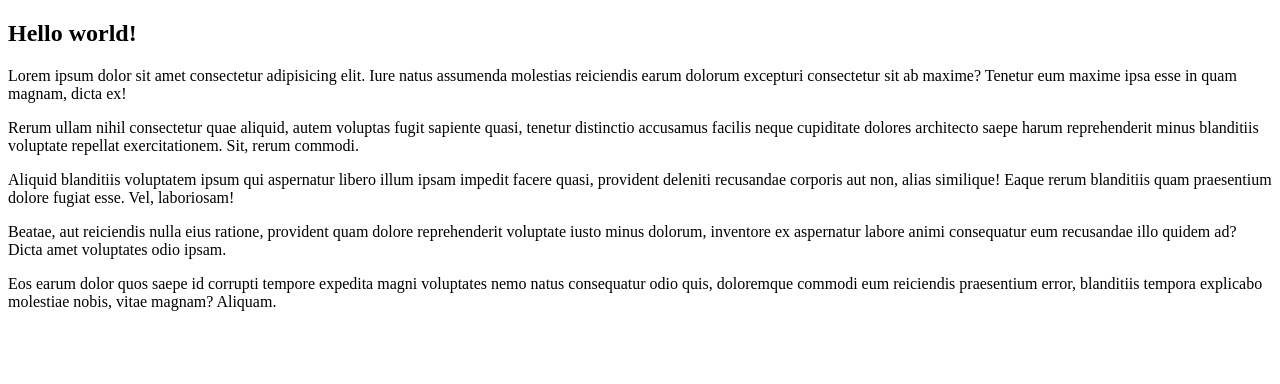
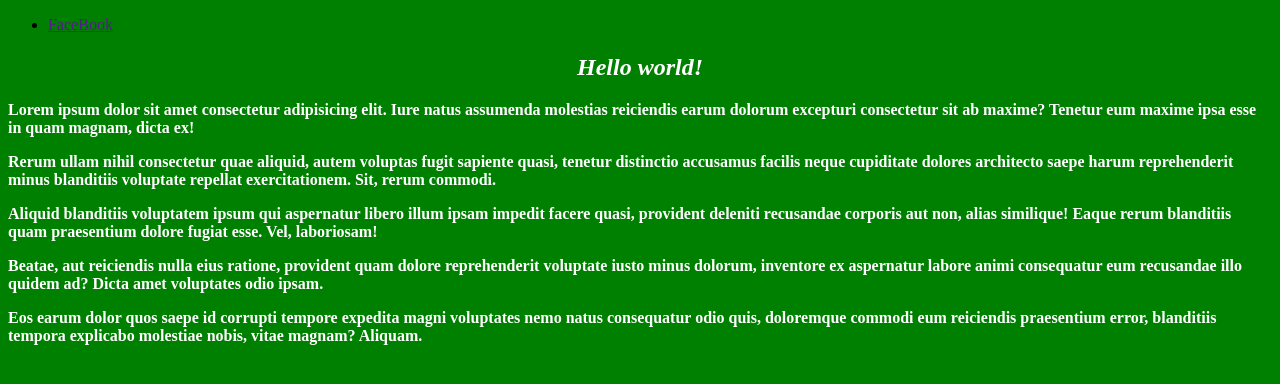
Before and after one commit to Aimarall/HTML-CSS-JS, a plain HTML site: page index.html in a window 1280 px wide. Drawn offline with Linux system fonts and the light colour scheme.

Commit message:
added nav ul li and a to body

```diff
--- a/index.html
+++ b/index.html
@@ -5,9 +5,17 @@
     <meta charset="UTF-8">
     <meta name="viewport" content="width=device-width, initial-scale=1.0">
     <title>Document</title>
+
+    <link rel="stylesheet" href="./styles.css">
 </head>
 
 <body>
+    <nav>
+        <ul>
+            <li><a href="">FaceBook</a></li>
+
+        </ul>
+    </nav>
     <header>
         <section>
             <h2>Hello world!</h2>
```
